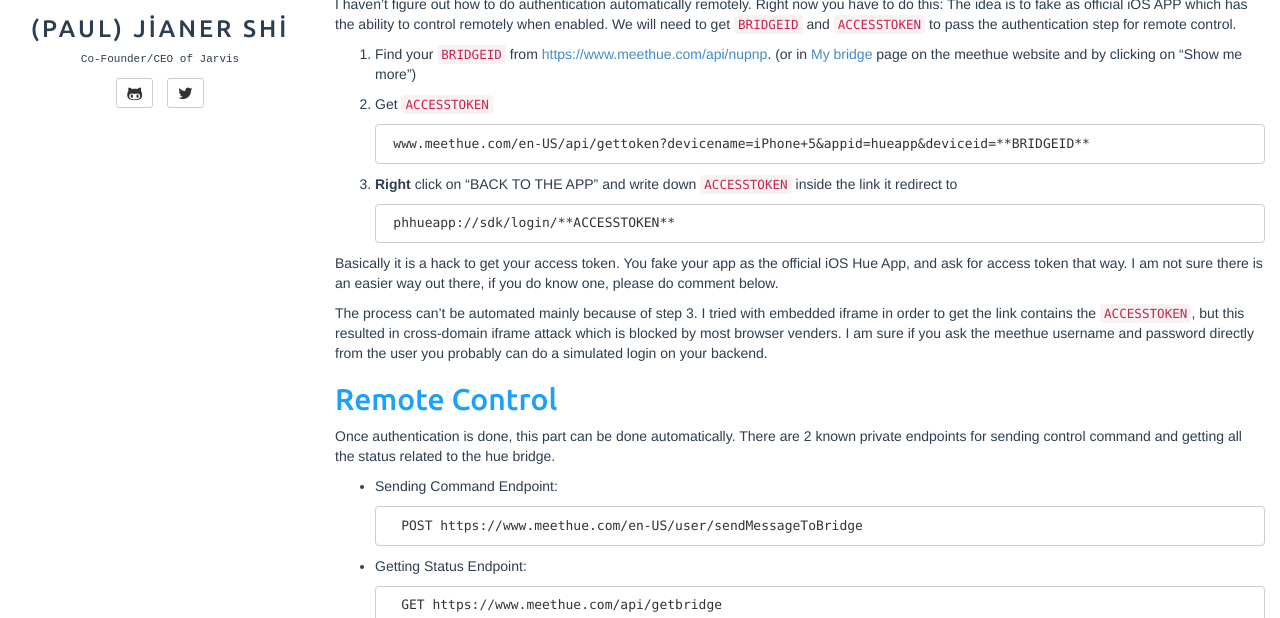
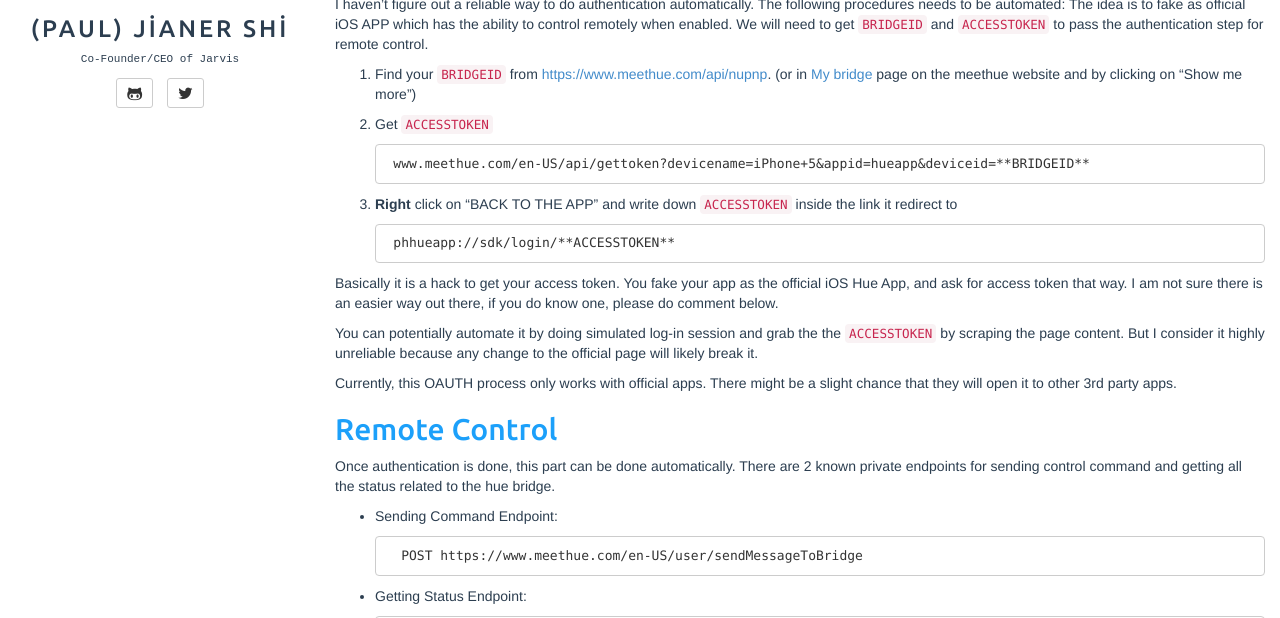
Before and after one commit to jianershi/jianershi.github.io, a Jekyll site: the page built from _posts/2013-11-27-Philips-Hue-Remote-API-Explained.markdown, in a window 1280 px wide and 900 px high, cut to the strip 282-900 px from the top of the window. Built offline with Jekyll 4.4.1, drawn with Linux system fonts in a browser that asks for light colours.

Commit message:
modify the post on API with new comment to automate the token getting process

```diff
--- a/_posts/2013-11-27-Philips-Hue-Remote-API-Explained.markdown
+++ b/_posts/2013-11-27-Philips-Hue-Remote-API-Explained.markdown
@@ -14,7 +14,7 @@
 
 ##Authentication
 
-I haven't figure out how to do authentication automatically remotely. Right now you have to do this: The idea is to fake as official iOS APP which has the ability to control remotely when enabled. We will need to get `BRIDGEID` and `ACCESSTOKEN` to pass the authentication step for remote control.
+I haven't figure out a reliable way to do authentication automatically. The following procedures needs to be automated: The idea is to fake as official iOS APP which has the ability to control remotely when enabled. We will need to get `BRIDGEID` and `ACCESSTOKEN` to pass the authentication step for remote control.
 
 1. Find your `BRIDGEID` from [https://www.meethue.com/api/nupnp](https://www.meethue.com/api/nupnp). (or in [My bridge](https://www.meethue.com/en-US/user/preferencessmartbridge) page on the meethue website and by clicking on "Show me more")
 
@@ -28,7 +28,9 @@
 
 Basically it is a hack to get your access token. You fake your app as the official iOS Hue App, and ask for access token that way. I am not sure there is an easier way out there, if you do know one, please do comment below.
 
-The process can't be automated mainly because of step 3. I tried with embedded iframe in order to get the link contains the `ACCESSTOKEN`,  but this resulted in cross-domain iframe attack which is blocked by most browser venders. I am sure if you ask the meethue username and password directly from the user you probably can do a simulated login on your backend.
+You can potentially automate it by doing simulated log-in session and grab the the `ACCESSTOKEN` by scraping the page content. But I consider it highly unreliable because any change to the official page will likely break it.
+
+Currently, this OAUTH process only works with official apps. There might be a slight chance that they will open it to other 3rd party apps.
 
 ##Remote Control
 
```
